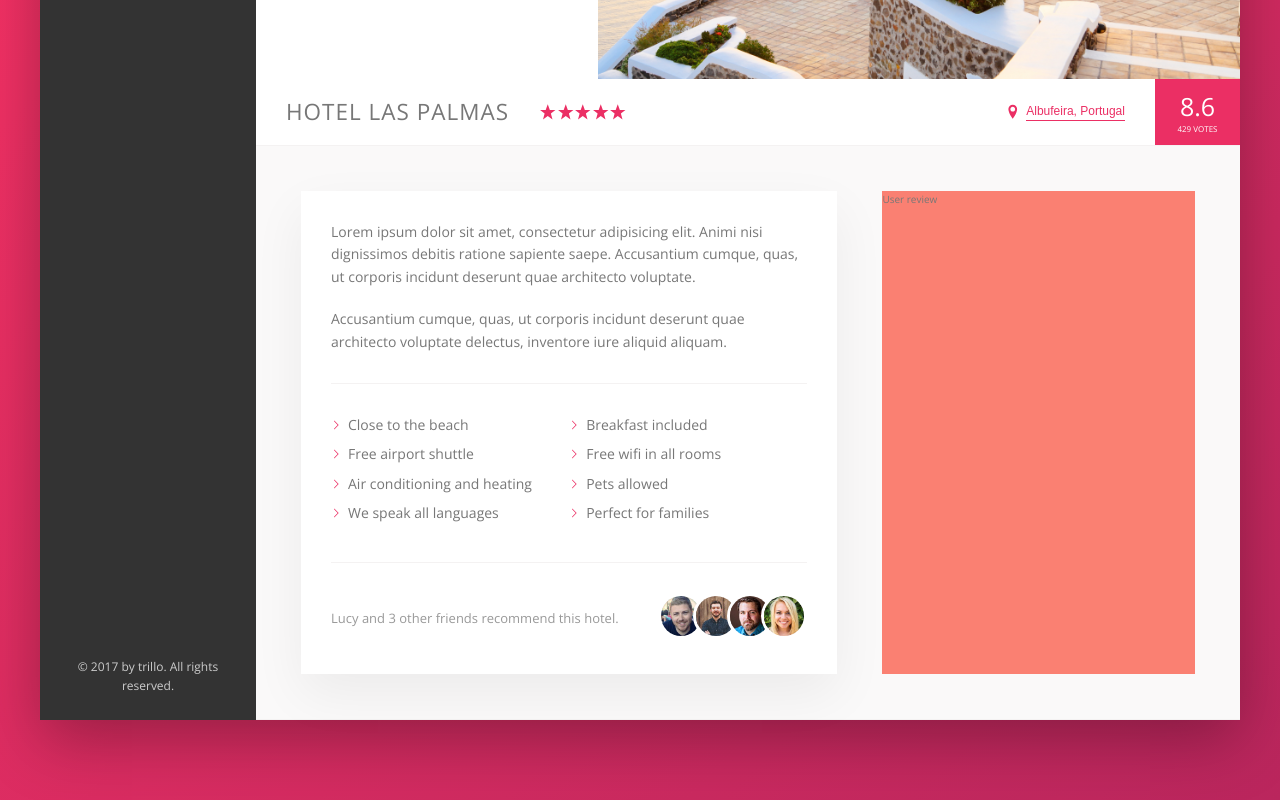
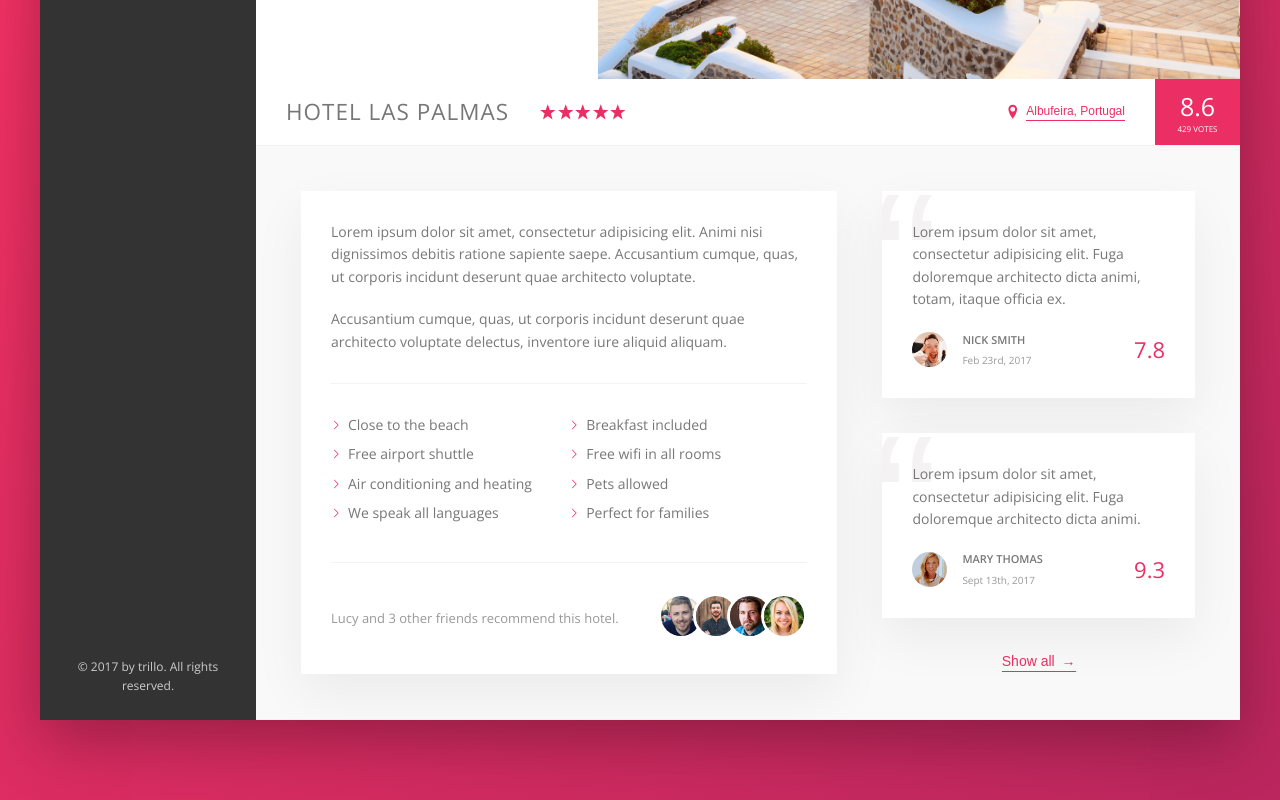
Before and after one commit to Peter-Soeiro/Trillo, a website: page index.html in a window 1280 px wide. Shown: the part 456-1256 px from the top of the page. Drawn offline with nearby package versions, Linux system fonts and the light colour scheme.

Commit message:
Add files via upload

```diff
--- a/index.html
+++ b/index.html
@@ -108,33 +108,33 @@
                   <h1 class="overview__heading">Hotel Las Palmas</h1>
 
                   <div class="overview__stars">
-                     <svg class="overview__icon--star">
+                     <svg class="overview__icon-star">
                         <use xlink:href="img/sprite.svg#icon-star"></use>
                      </svg>
-                     <svg class="overview__icon--star">
+                     <svg class="overview__icon-star">
                         <use xlink:href="img/sprite.svg#icon-star"></use>
                      </svg>
-                     <svg class="overview__icon--star">
+                     <svg class="overview__icon-star">
                         <use xlink:href="img/sprite.svg#icon-star"></use>
                      </svg>
-                     <svg class="overview__icon--star">
+                     <svg class="overview__icon-star">
                         <use xlink:href="img/sprite.svg#icon-star"></use>
                      </svg>
-                     <svg class="overview__icon--star">
+                     <svg class="overview__icon-star">
                         <use xlink:href="img/sprite.svg#icon-star"></use>
                      </svg>
                   </div>
 
                   <div class="overview__location">
-                     <svg class="overview__icon--location">
+                     <svg class="overview__icon-location">
                         <use xlink:href="img/sprite.svg#icon-location-pin"></use>
                      </svg>
                      <button class="btn-inline">Albufeira, Portugal</button>
                   </div>
 
                   <div class="overview__rating">
-                     <div class="overview__rating--average">8.6</div>
-                     <div class="overview__rating--count">429 votes</div>
+                     <div class="overview__rating-average">8.6</div>
+                     <div class="overview__rating-count">429 votes</div>
                   </div>
                </div>
 
@@ -168,7 +168,37 @@
                         </div>
                      </div>
                   </div>
-                  <div class="user-reviews">User review</div>
+                  <div class="user-reviews">
+                     <figure class="review">
+                        <blockquote class="review__text">
+                           Lorem ipsum dolor sit amet, consectetur adipisicing elit. Fuga doloremque architecto dicta animi, totam, itaque officia ex.
+                        </blockquote>
+                        <figcaption class="review__user">
+                           <img src="img/user-1.jpg" alt="User 1" class="review__photo" />
+                           <div class="review__user-box">
+                              <p class="review__user-name">Nick Smith</p>
+                              <p class="review__user-date">Feb 23rd, 2017</p>
+                           </div>
+                           <div class="review__rating">7.8</div>
+                        </figcaption>
+                     </figure>
+
+                     <figure class="review">
+                        <blockquote class="review__text">
+                           Lorem ipsum dolor sit amet, consectetur adipisicing elit. Fuga doloremque architecto dicta animi.
+                        </blockquote>
+                        <figcaption class="review__user">
+                           <img src="img/user-2.jpg" alt="User 2" class="review__photo" />
+                           <div class="review__user-box">
+                              <p class="review__user-name">Mary Thomas</p>
+                              <p class="review__user-date">Sept 13th, 2017</p>
+                           </div>
+                           <div class="review__rating">9.3</div>
+                        </figcaption>
+                     </figure>
+
+                     <button class="btn-inline">Show all <span>&rarr;</span></button>
+                  </div>
                </div>
             </main>
          </div>
--- a/sass/_components.scss
+++ b/sass/_components.scss
@@ -215,8 +215,8 @@
       display: flex;
    }
 
-   &__icon--star,
-   &__icon--location {
+   &__icon-star,
+   &__icon-location {
       width: 1.75rem;
       height: 1.75rem;
       fill: var(--color-primary);
@@ -228,7 +228,7 @@
       align-items: center;
    }
 
-   &__icon--location {
+   &__icon-location {
       margin-right: 0.5rem;
    }
 
@@ -245,13 +245,13 @@
       flex-direction: column;
    }
 
-   &__rating--average {
+   &__rating-average {
       font-size: 2.5rem;
       font-weight: 300;
       margin: -3px;
    }
 
-   &__rating--count {
+   &__rating-count {
       font-size: 0.8rem;
       text-transform: uppercase;
    }
@@ -271,8 +271,17 @@
    cursor: pointer;
    transition: all 0.2s;
 
+   & span {
+      margin-left: 3px;
+      transition: margin-left 0.2s;
+   }
+
    &:hover {
       color: var(--color-grey-dark-1);
+
+      span {
+         margin-left: 8px;
+      }
    }
 
    &:focus {
@@ -355,9 +364,6 @@
       margin-right: auto;
    }
 
-   &__friends {
-   }
-
    &__photo {
       box-sizing: content-box;
       height: 4rem;
@@ -370,3 +376,67 @@
       }
    }
 }
+
+//////////////////////
+//REVIEWS
+
+.review {
+   background-color: #fff;
+   box-shadow: var(--shadow-light);
+   padding: 3rem;
+   margin-bottom: 3.5rem;
+   position: relative;
+   overflow: hidden;
+
+   &__text {
+      margin-bottom: 2rem;
+      z-index: 10;
+      position: relative;
+   }
+
+   &__user {
+      display: flex;
+      align-items: center;
+   }
+
+   &__photo {
+      height: 3.5rem;
+      width: 3.5rem;
+      border-radius: 50%;
+      margin-right: 1.5rem;
+   }
+
+   &__user-box {
+      margin-right: auto;
+   }
+
+   &__user-name {
+      text-transform: uppercase;
+      font-size: 1.1rem;
+      font-weight: 600;
+      margin-bottom: 0.4rem;
+   }
+
+   &__user-date {
+      font-size: 1rem;
+      color: var(--color-grey-dark-3);
+   }
+
+   &__rating {
+      font-size: 2.2rem;
+      color: var(--color-primary);
+      font-weight: 300;
+   }
+
+   &::before {
+      content: "\201C";
+      position: absolute;
+      top: -2.75rem;
+      left: -1rem;
+      font-size: 20rem;
+      line-height: 1;
+      color: var(--color-grey-light-2);
+      font-family: sans-serif;
+      z-index: 1;
+   }
+}
--- a/sass/_layout.scss
+++ b/sass/_layout.scss
@@ -37,6 +37,7 @@
 }
 
 .detail {
+   font-size: 1.4rem;
    display: flex;
    padding: 4.5rem;
    background-color: var(--color-grey-light-1);
@@ -44,7 +45,6 @@
 }
 
 .description {
-   font-size: 1.4rem;
    background-color: #fff;
    box-shadow: var(--shadow-light);
    padding: 3rem;
@@ -53,6 +53,9 @@
 }
 
 .user-reviews {
-   background-color: salmon;
    flex: 1;
+
+   display: flex;
+   flex-direction: column;
+   align-items: center;
 }
```
Also changed, not shown: css/main.css, 1 other file.
